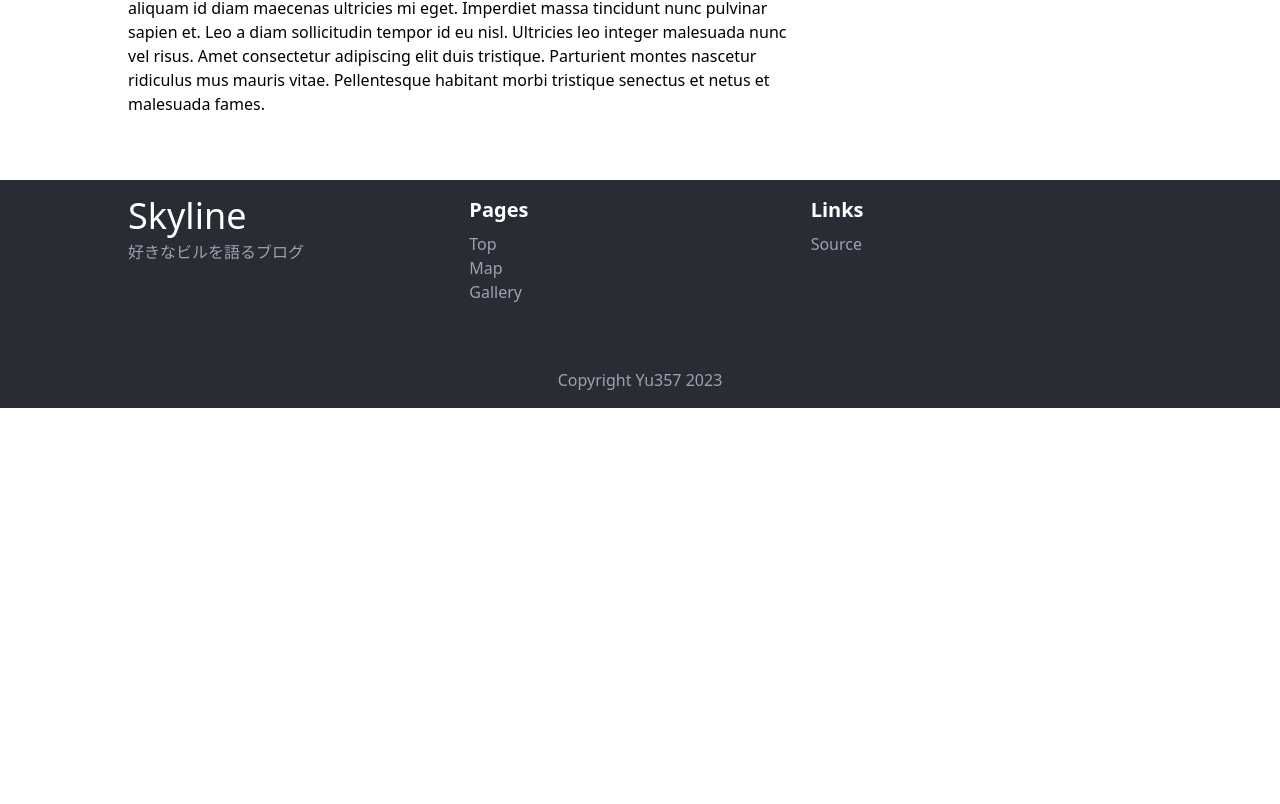
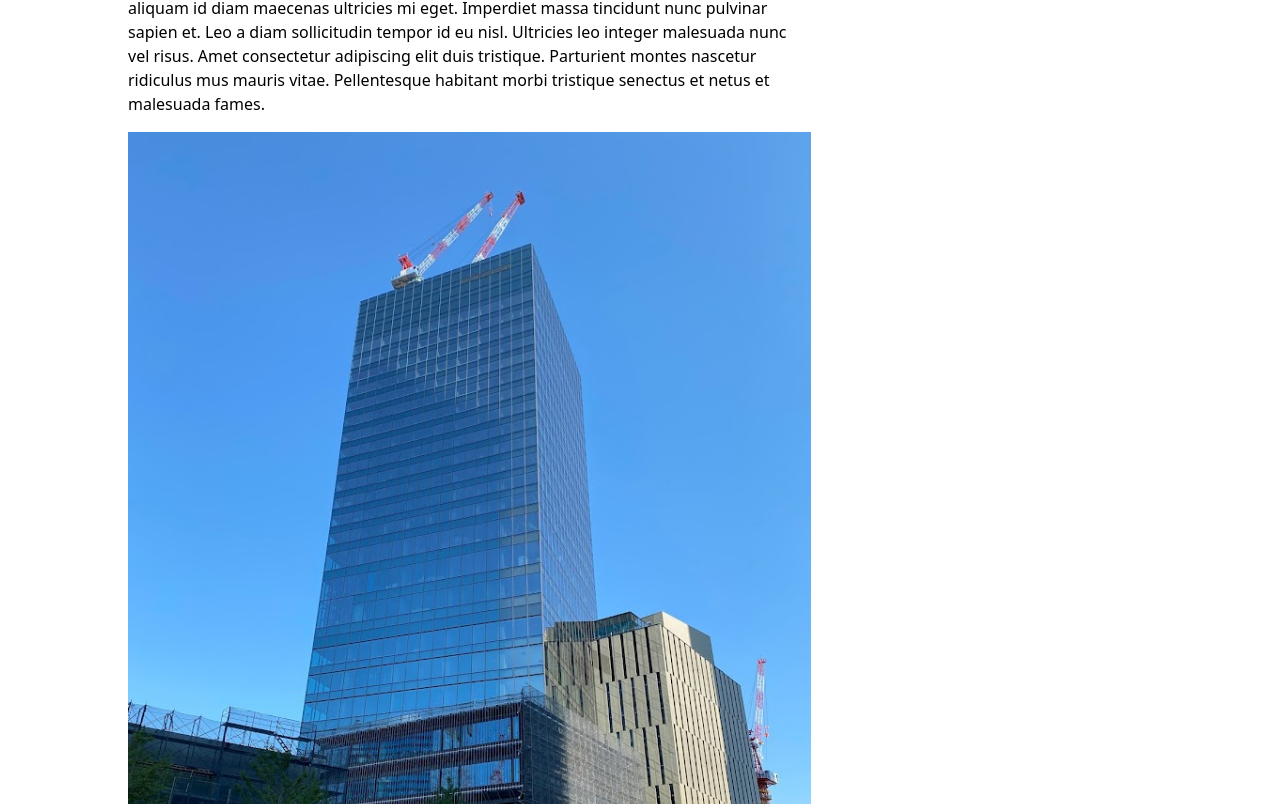
Before and after one commit to FNYukii/Skyline, a Next.js app: page /posts/04a1dd7d-3004-43bc-8937-3375ed608259 in a window 1280 px wide. Shown: the part 1296-2100 px from the top of the page. Before the commit the page ends 1704 px from the top, so only its background shows below. Built offline with nearby package versions, Linux system fonts and the light colour scheme.

Commit message:
feat: Postの本文内に画像を表示してみた

```diff
--- a/posts/04a1dd7d-3004-43bc-8937-3375ed608259.md
+++ b/posts/04a1dd7d-3004-43bc-8937-3375ed608259.md
@@ -13,3 +13,5 @@ Et pharetra pharetra massa massa ultricies mi. Mi bibendum neque egestas congue.
 
 ## 特徴
 Aenean sed adipiscing diam donec. Vitae turpis massa sed elementum tempus egestas sed sed risus. Sit amet tellus cras adipiscing enim. Massa tincidunt nunc pulvinar sapien. Amet aliquam id diam maecenas ultricies mi eget. Imperdiet massa tincidunt nunc pulvinar sapien et. Leo a diam sollicitudin tempor id eu nisl. Ultricies leo integer malesuada nunc vel risus. Amet consectetur adipiscing elit duis tristique. Parturient montes nascetur ridiculus mus mauris vitae. Pellentesque habitant morbi tristique senectus et netus et malesuada fames.
+
+![](/images/IMG_4626.jpg)
--- a/src/styles/globals.css
+++ b/src/styles/globals.css
@@ -27,6 +27,7 @@
 	.bg-accent-color {
 		background-color: #292c34;
 	}
+}
 
 .markdown h2 {
 	@apply text-xl font-bold mt-6
@@ -35,4 +36,7 @@
 .markdown p {
 	@apply mt-2
 }
+
+.markdown img {
+	@apply mt-4
 }
```
Lines whose indentation alone changed are shown as unchanged.
